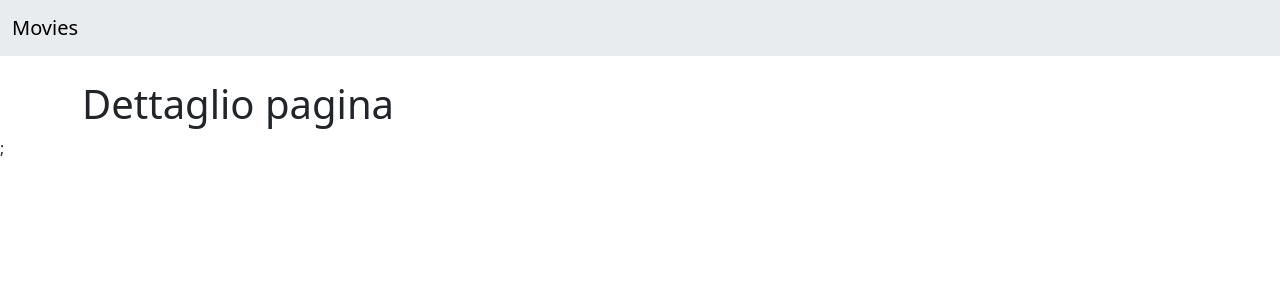
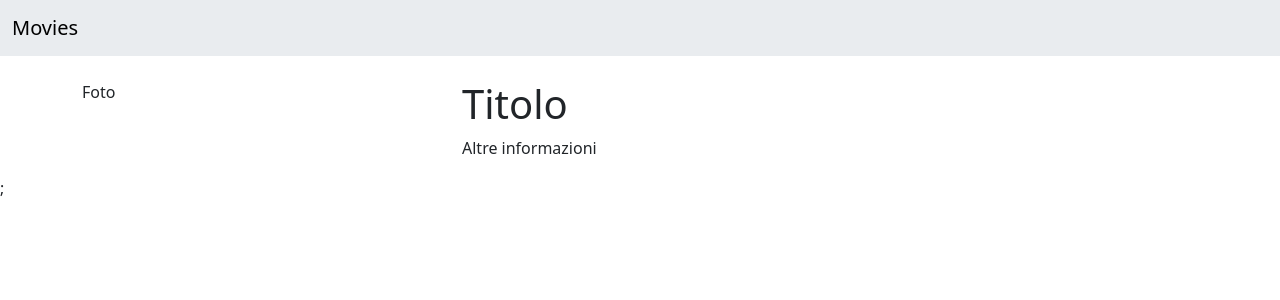
Before and after one commit to giovanbattista-web/webapp-react, a React (Vite) app: page /movies/1 in a window 1280 px wide. Shown: the top 300 px of the page. Built offline with nearby package versions, Linux system fonts and the light colour scheme.

Commit message:
[UPD] PAGINA DI DETTAGLIO IMPOSTATA

```diff
--- a/src/App.jsx
+++ b/src/App.jsx
@@ -1,5 +1,7 @@
 import DefaultLayout from "./layouts/defaultLayout";
 import { BrowserRouter, Routes, Route } from "react-router-dom";
+import HomePage from "./pages/HomePage";
+import DetailMovie from "./pages/DetailMovie";
 
 function App() {
 
@@ -7,8 +9,8 @@ function App() {
     <BrowserRouter>
       <Routes>
         <Route element={<DefaultLayout />}>
-          <Route index element={<h1>Homepage</h1>}></Route>
-          <Route path="/movies/:id" element={<h1>Dettaglio pagina</h1>}></Route>
+          <Route index element={<HomePage />}></Route>
+          <Route path="/movies/:id" element={<DetailMovie />}></Route>
 
         </Route>
       </Routes>
--- /dev/null
+++ b/src/pages/DetailMovie.jsx
@@ -0,0 +1,17 @@
+import React from 'react';
+
+const DetailMovie = () => {
+    return (
+        <div className='row'>
+            <div className='col-12 col-md-6 col-lg-4'>
+                Foto
+            </div>
+            <div className='col-12 col-md-6 col-lg-8'>
+                <h1>Titolo</h1>
+                <p>Altre informazioni</p>
+            </div>
+        </div>
+    )
+};
+
+export default DetailMovie;
```
